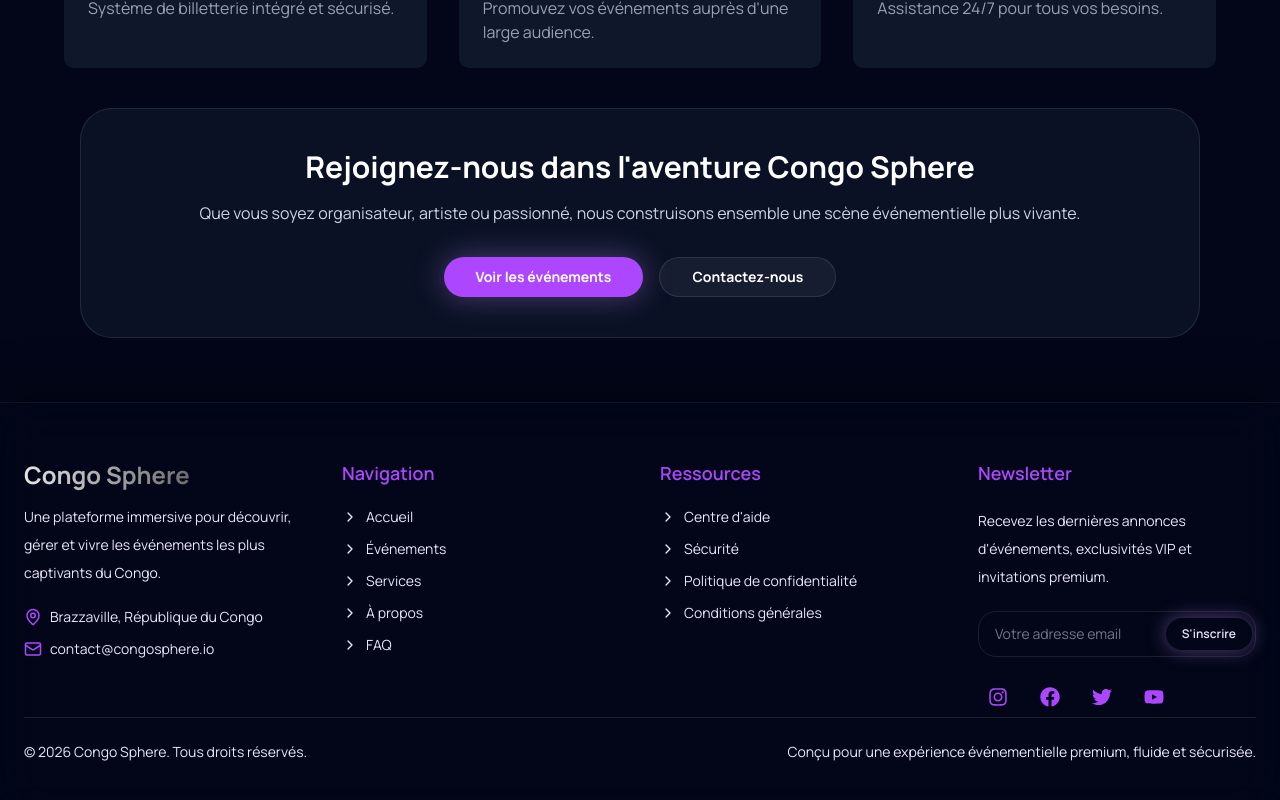
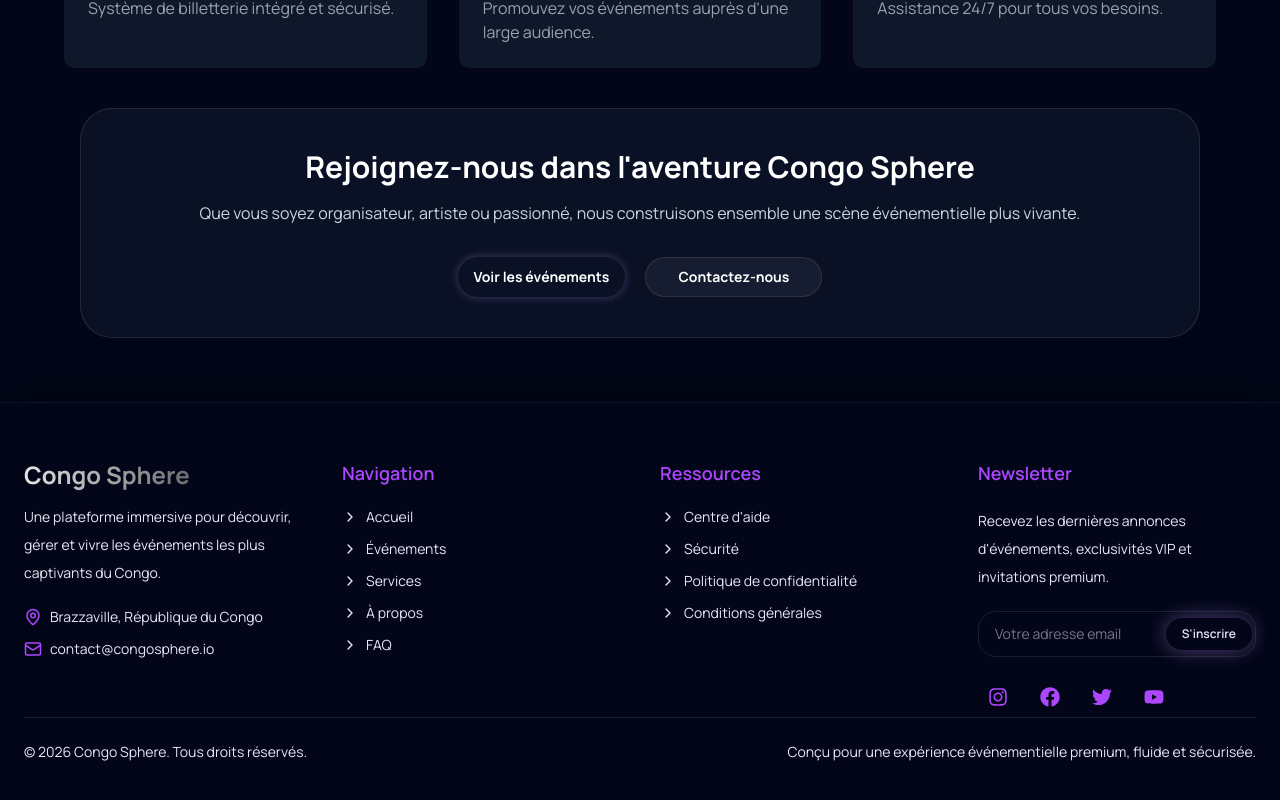
Before and after one commit to Zeno-Solutions/congo-sphere, a Next.js app: page /about in a window 1280 px wide. Shown: the part 2320-3120 px from the top of the page. Built offline with nearby package versions, Linux system fonts and the light colour scheme.

Commit message:
fin n°1

```diff
--- a/app/(pages)/about/page.tsx
+++ b/app/(pages)/about/page.tsx
@@ -227,10 +227,10 @@ export default function About() {
             Que vous soyez organisateur, artiste ou passionné, nous construisons
             ensemble une scène événementielle plus vivante.
           </p>
-          <div className="flex flex-col sm:flex-row justify-center gap-4">
+          <div className="flex flex-col md:flex-row justify-center gap-5">
             <Link
               href="/events"
-              className="inline-flex items-center justify-center rounded-full bg-purple-500 h-10 px-8 py-3 text-sm font-bold text-white shadow-[0_0_30px_rgba(204,151,255,0.35)] hover:bg-purple-400 transition-all"
+              className="flex md:max-w-45 items-center justify-center h-10 gap-2 px-4 py-3 signature-gradient rounded-full cursor-pointer text-on-primary-fixed font-bold text-sm transition-all hover:shadow-[0_0_15px_rgba(204,151,255,0.4)] active:scale-95 shadow-[0_0_10px_rgba(204,151,255,0.3)] disabled:opacity-50 disabled:cursor-not-allowed "
             >
               Voir les événements
             </Link>
```
